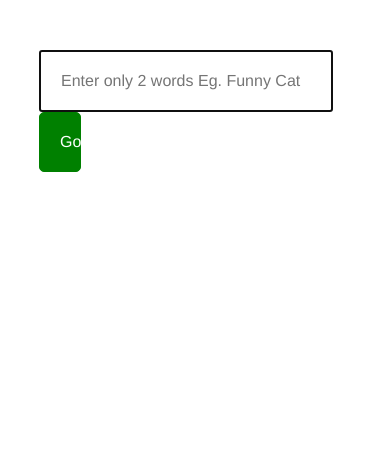
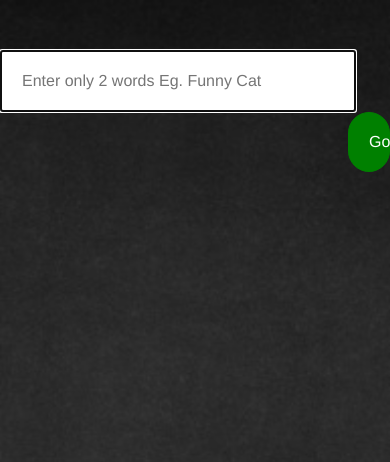
Before and after one commit to harshu729/harshu729.github.io, a PHP site: page /JS/week-2/GiphySearch/index.html in a window 390 px wide. Shown: the top 462 px of the page. Run offline with PHP 8.4, Linux system fonts and the light colour scheme.

Commit message:
gfs for vidisha

```diff
--- a/JS/week-2/GiphySearch/css/main.css
+++ b/JS/week-2/GiphySearch/css/main.css
@@ -2,6 +2,14 @@ body {
 	width: 80%;
 	max-width: 1024px;
 	margin: 0 auto;
+	background: url('../images/bg-dark.jpg');
+	/* the follow is the code to have the image display as a full page */
+	background-position: center;
+	background-attachment: fixed;
+	-webkit-background-size: cover; /* the next 3 lines are "browser prefixes", they are necessary to include for CSS3 techniques */
+	-moz-background-size: cover;
+	-o-background-size: cover;
+	background-size: cover;
 }
 
 .container-padding50 {
@@ -14,6 +22,7 @@ body {
 	padding: 20px;
 	font-size: 16px;
 	font-family: Helvetica, sans-serif;
+	float: left;
 }
 
 .container-button {
@@ -24,7 +33,7 @@ body {
 	color: white;
 	font-size: 16px;
 	font-family: Helvetica, sans-serif;
-
+	float: left;
 	border: 1px solid green;
 	border-radius: 5px;
 }
@@ -40,3 +49,25 @@ body {
 .js-container img {
 	display: inline-flex;
 }*/
+
+@media only screen and (max-width: 1060px) {
+
+	body {
+	width: 100%;
+	}
+
+/*	.js-go {
+		float: right;
+	}
+
+	.container-marginleftright {
+		margin-left: 20px;
+		margin-right: 20px;
+	}*/
+
+	.container-button {
+	padding: 20px;
+	border-radius: 50px;
+	float: right;
+	}
+}
--- a/JS/week-2/GiphySearch/index.html
+++ b/JS/week-2/GiphySearch/index.html
@@ -1,11 +1,11 @@
 <!DOCTYPE html>
 <html>
 	<head>
-		<title>Giphy Search Engine</title>
+		<title>GIFs for Vidisha</title>
 		<link rel="stylesheet" href="css/main.css">
 	</head>
 	<body>
-		<div class="container container-padding50">
+		<div class="container container-padding50 container-marginleftright">
 			<input type="text" class="js-userinput container-textinput" placeholder="Enter only 2 words Eg. Funny Cat" autofocus/>
 			<button class="js-go container-button">Go!</button>
 		</div>
```
Also changed, not shown: JS/week-2/GiphySearch/images/bg-dark.jpg (added).
